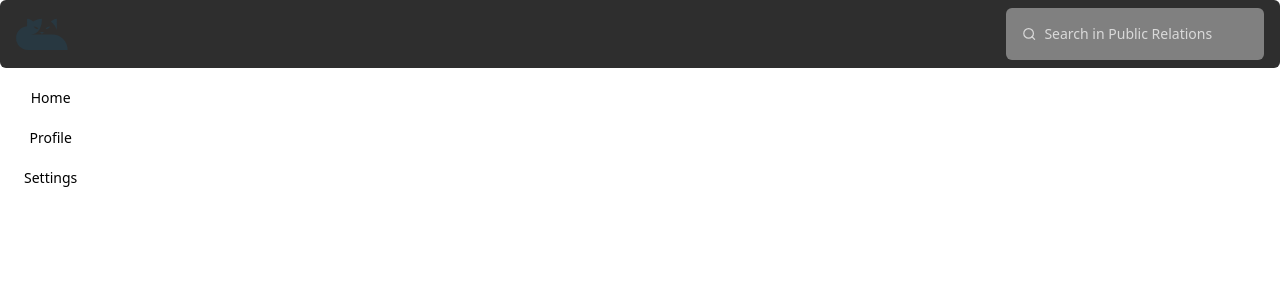
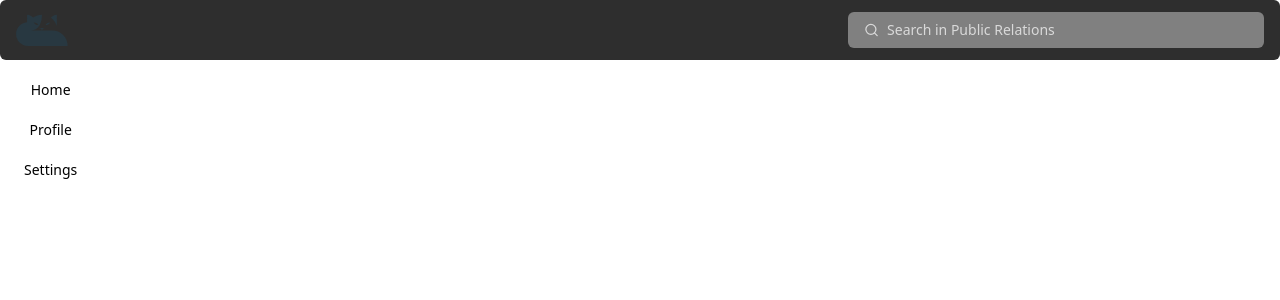
Before and after one commit to anants23O02/Sendr, a Next.js app in the folder client/: page /pages in a window 1280 px wide. Shown: the top 300 px of the page. Built offline with nearby package versions, Linux system fonts and the light colour scheme.

Commit message:
fix the sidebar

```diff
--- a/client/src/components/navbar/navbar.tsx
+++ b/client/src/components/navbar/navbar.tsx
@@ -2,16 +2,18 @@ import { FC } from "react";
 import { Search } from "lucide-react";
 import { SearchBarProps } from "./navbarInterface";
 import Image from "next/image";
-import logo  from "../../../public/logo.svg"
-
+import logo from "../../../public/logo.svg";
 
 const Navbar: FC<SearchBarProps> = ({ placeholder = "Search in Public Relations" }) => {
   return (
-    <div className="bg-[#2e2e2e] rounded-md flex items-center justify-between w-full px-4 py-2">
-    <div>
-      <Image src={logo} alt="Logo" width={100} height={50} className="h-8 w-auto" />
-    </div>
-      <div className="flex items-center bg-[#808080] rounded-md px-4 py-4">
+    <nav className="bg-[#2e2e2e] rounded-md flex flex-row sm:flex-row items-center justify-between w-full px-4 py-3 gap-3 sm:gap-0">
+
+      <div className="flex-shrink-0">
+        <Image src={logo} alt="Logo" width={100} height={50} className="h-8 w-auto" />
+      </div>
+
+
+      <div className="flex items-center bg-[#808080] rounded-md px-4 py-2 w-1/2 sm:w-1/3">
         <Search className="text-white opacity-70 mr-2 h-4 w-4" />
         <input
           type="text"
@@ -19,7 +21,7 @@ const Navbar: FC<SearchBarProps> = ({ placeholder = "Search in Public Relations"
           className="bg-transparent text-white text-sm placeholder-white placeholder-opacity-70 focus:outline-none w-full"
         />
       </div>
-    </div>
+    </nav>
   );
 };
 
```
